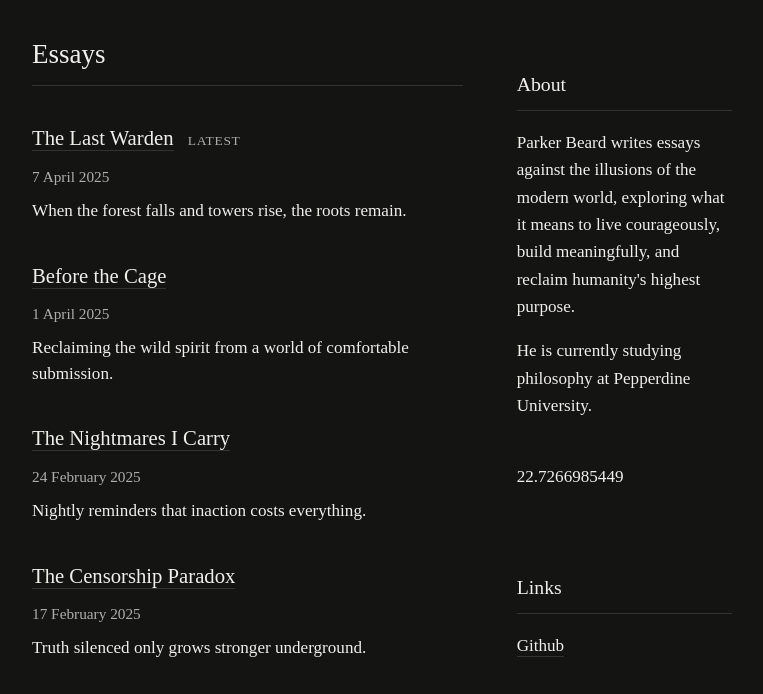
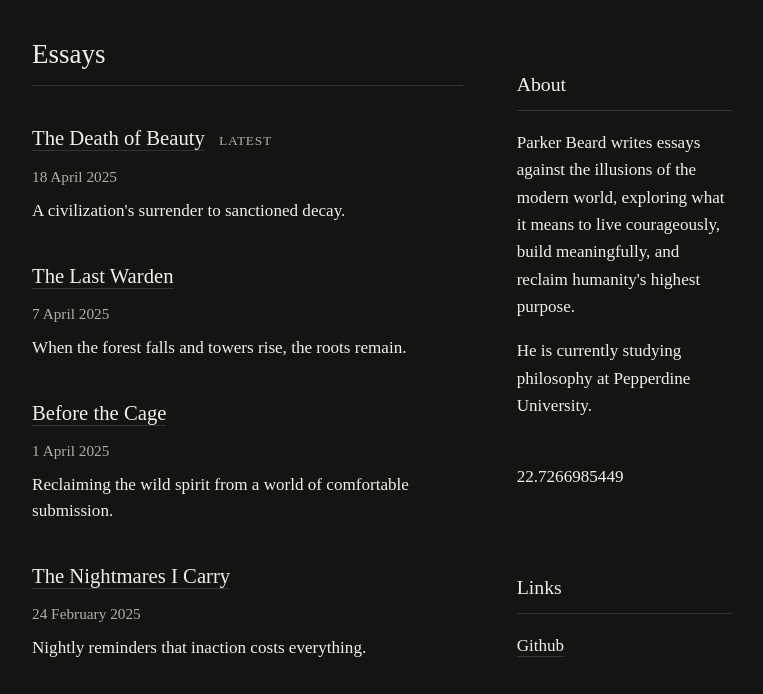
Before and after one commit to parkerjbeard/parkerbeard.com, a plain HTML site: page index.html in a window 1280 px wide. Shown: the part 100-794 px from the top of the page, without its empty margins (258-1021 px from the left). Drawn offline with Linux system fonts and the light colour scheme; a web font is replaced by a local one.

Commit message:
publish the death of beauty

```diff
--- a/index.html
+++ b/index.html
@@ -352,8 +352,16 @@
                     <div class="essays-list">
                         <div class="essay-item">
                             <div class="essay-title">
+                                <a href="the-death-of-beauty.html">The Death of Beauty</a>
+                                <span class="latest-tag">Latest</span>
+                            </div>
+                            <span class="essay-date">18 April 2025</span>
+                            <p class="essay-excerpt">A civilization's surrender to sanctioned decay.</p>
+                        </div>
+
+                        <div class="essay-item">
+                            <div class="essay-title">
                                 <a href="the-last-warden.html">The Last Warden</a>
-                                <span class="latest-tag">Latest</span>
                             </div>
                             <span class="essay-date">7 April 2025</span>
                             <p class="essay-excerpt">When the forest falls and towers rise, the roots remain.</p>
```
